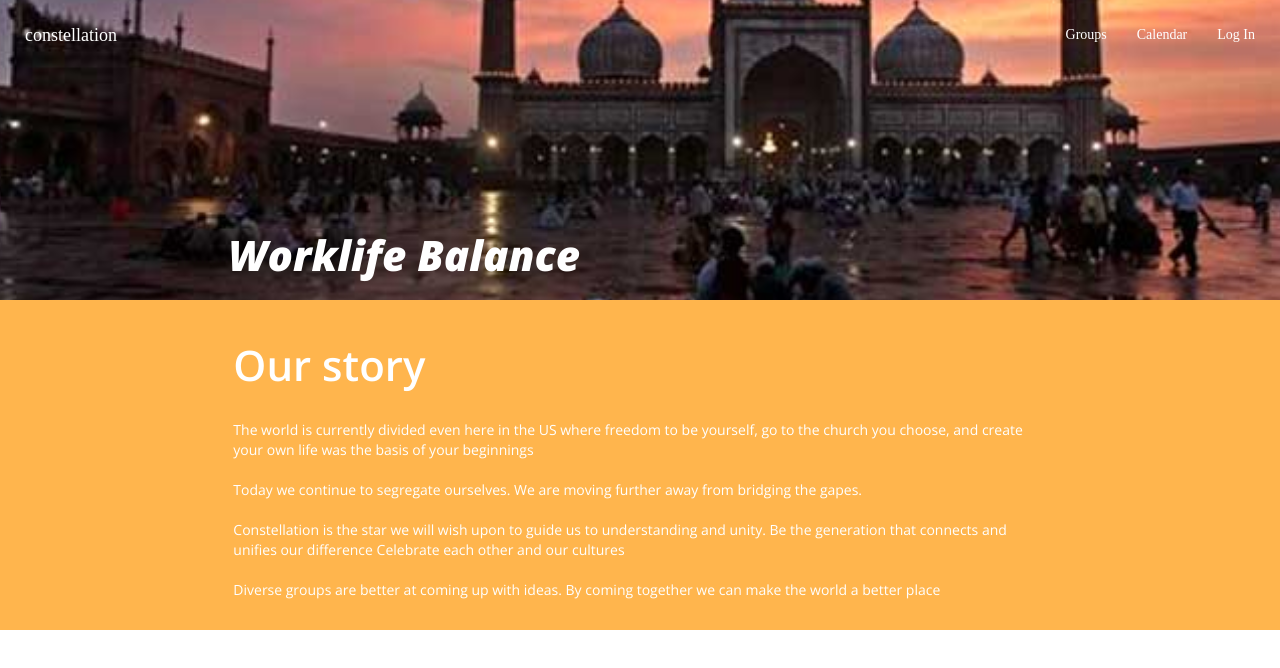
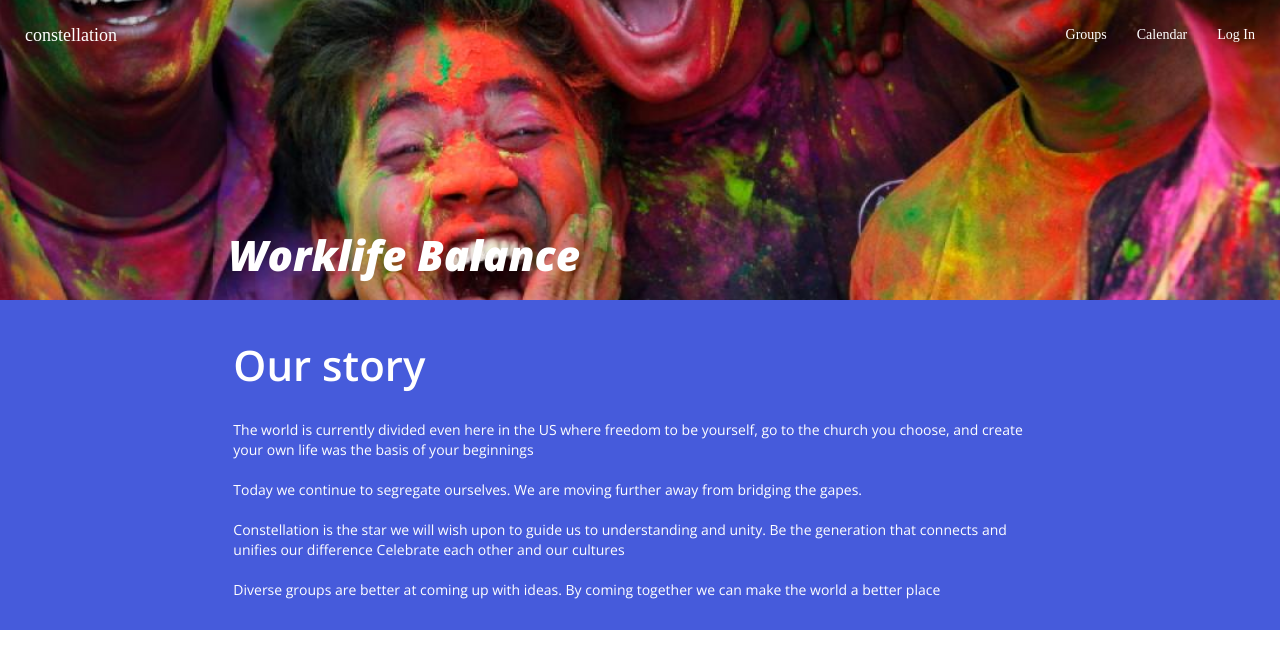
Before and after one commit to cjrobinson/projectPuppy, a plain HTML site: page groupPage.html in a window 1280 px wide. Drawn offline with nearby package versions, Linux system fonts and the light colour scheme; a web font is replaced by a local one.

Commit message:
small change to groupPage

```diff
--- a/groupPage.html
+++ b/groupPage.html
@@ -33,13 +33,13 @@
     </nav>
 
     <div class="container">
-      <div class="row background-purple col-300 bg-image" style="background-image: url('./img/muslim.jpg')">
+      <div class="row background-purple col-300 bg-image" style="background-image: url('./img/eventphoto.jpg')">
         <div class="col-md-8 col-md-offset-2 relative">
           <h1 class="absolute-bottom">Worklife Balance</h1>
         </div>
       </div>
 
-      <div class="row background-yellow">
+      <div class="row background-blue">
         <div class="col-md-8 col-md-offset-2 white-text padding-20">
           <h2>Our story</h2>
           <p>The world is currently divided even here in the US where freedom to be yourself, go to the church you choose, and create your own life was the basis of your beginnings <br><br>Today we continue to segregate ourselves. We are moving further away from bridging the gapes.<br><br>
```
